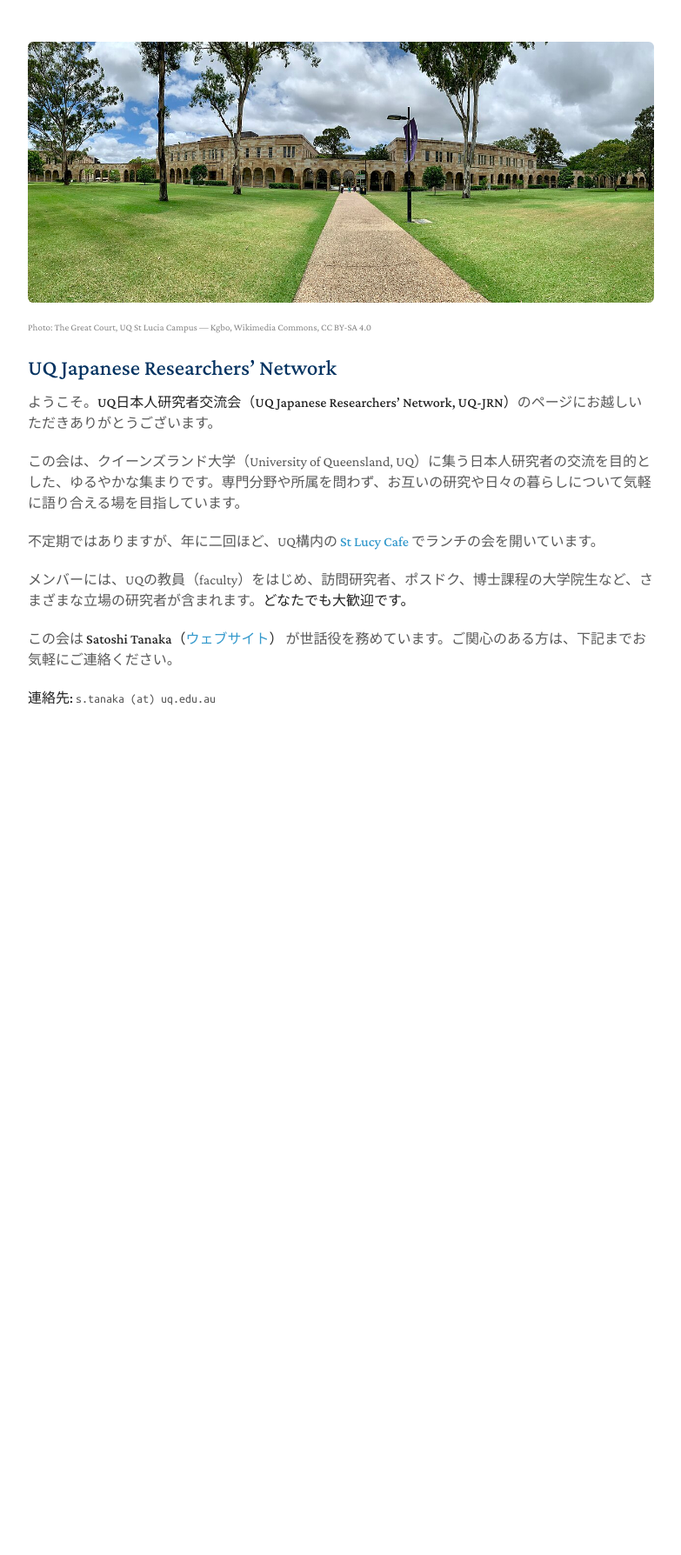
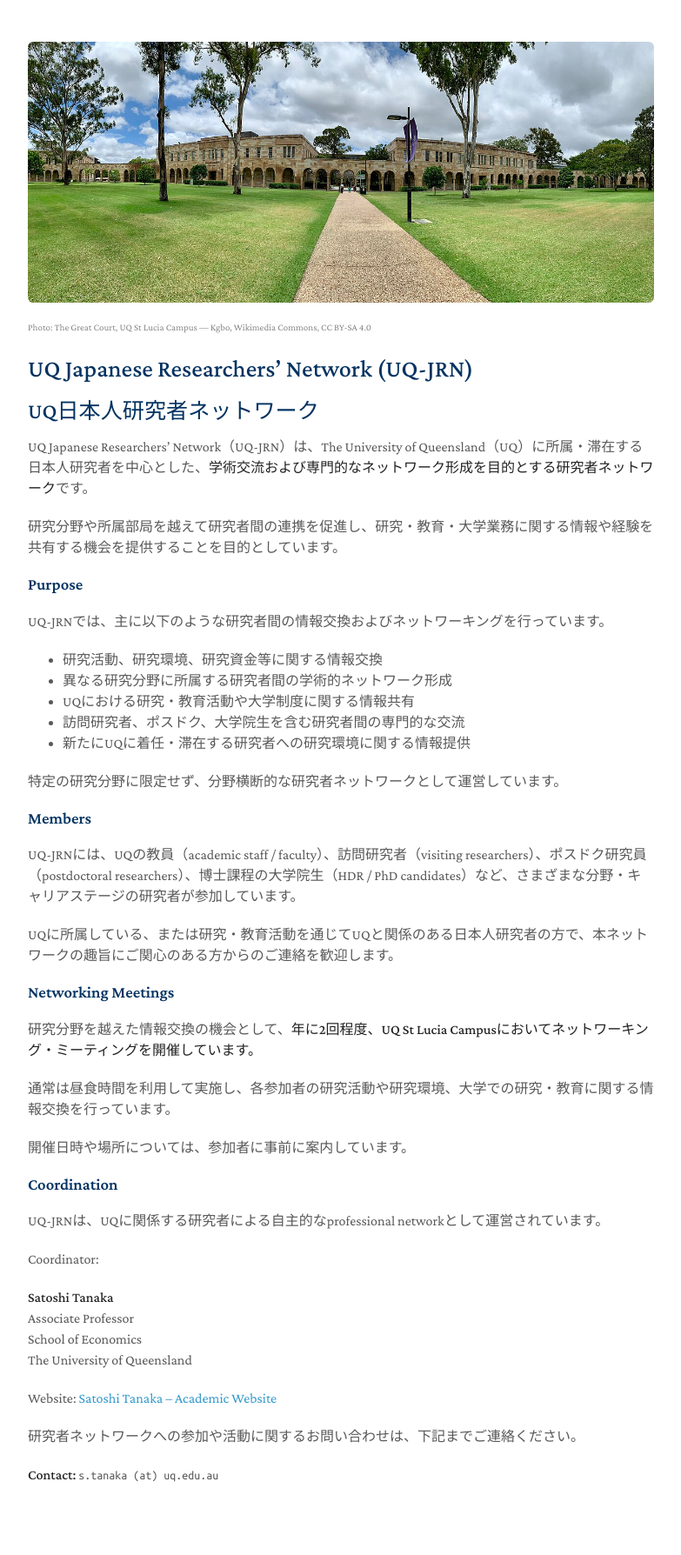
Before and after one commit to econtanaka/econtanaka.github.io, a Jekyll site: the page built from uq-japanese-researchers.md, in a window 1280 px wide. Shown: the whole page at 87% size, without its empty margins (248-1031 px from the left). Built offline with Jekyll 4.4.1, drawn with Linux system fonts in a browser that asks for light colours; before the commit the page ends 900 px from its top, so only the background shows below that.

Commit message:
Rewrite UQ-JRN page as a professional researcher network
Co-Authored-By: Claude Opus 5.5 <noreply@anthropic.com>
Claude-Session: https://claude.ai/code/session_017Mc49J1UZK4yxB5R2Zgkc1

```diff
--- a/_layouts/network.html
+++ b/_layouts/network.html
@@ -6,7 +6,7 @@
     <meta charset="UTF-8">
     <meta http-equiv="X-UA-Compatible" content="IE=edge">
     <meta name="viewport" content="width=device-width, initial-scale=1">
-    <meta name="description" content="UQ Japanese Researchers' Network (UQ-JRN) — クイーンズランド大学（University of Queensland）の日本人研究者交流会">
+    <meta name="description" content="UQ Japanese Researchers' Network (UQ-JRN) — The University of Queensland（UQ）の日本人研究者ネットワーク">
 
     <link rel="icon" media="(prefers-color-scheme:dark)" href="{{ site.favicon_dark }}" type="image/png" />
     <link rel="icon" media="(prefers-color-scheme:light)" href="{{ site.favicon }}" type="image/png" />
--- a/uq-japanese-researchers.md
+++ b/uq-japanese-researchers.md
@@ -5,16 +5,53 @@ layout: network
 <img class="hero" src="./assets/img/uq-great-court.jpg" alt="University of Queensland, Great Court, St Lucia Campus">
 <p class="hero-credit">Photo: The Great Court, UQ St Lucia Campus — Kgbo, <a href="https://commons.wikimedia.org/wiki/File:The_Great_Court,_St_Lucia_Campus,_University_of_Queensland,_Brisbane_02.jpg" rel="noopener">Wikimedia Commons</a>, CC BY-SA 4.0</p>
 
-## UQ Japanese Researchers' Network
+# UQ Japanese Researchers’ Network (UQ-JRN)
 
-ようこそ。**UQ日本人研究者交流会（UQ Japanese Researchers' Network, UQ-JRN）**のページにお越しいただきありがとうございます。
+## UQ日本人研究者ネットワーク
 
-この会は、クイーンズランド大学（University of Queensland, UQ）に集う日本人研究者の交流を目的とした、ゆるやかな集まりです。専門分野や所属を問わず、お互いの研究や日々の暮らしについて気軽に語り合える場を目指しています。
+UQ Japanese Researchers’ Network（UQ-JRN）は、The University of Queensland（UQ）に所属・滞在する日本人研究者を中心とした、**学術交流および専門的なネットワーク形成を目的とする研究者ネットワーク**です。
 
-不定期ではありますが、年に二回ほど、UQ構内の **[St Lucy Cafe](https://www.saintlucy.com.au/)** でランチの会を開いています。
+研究分野や所属部局を越えて研究者間の連携を促進し、研究・教育・大学業務に関する情報や経験を共有する機会を提供することを目的としています。
 
-メンバーには、UQの教員（faculty）をはじめ、訪問研究者、ポスドク、博士課程の大学院生など、さまざまな立場の研究者が含まれます。**どなたでも大歓迎です。**
+### Purpose
 
-この会は **Satoshi Tanaka（[ウェブサイト](./index.html)）** が世話役を務めています。ご関心のある方は、下記までお気軽にご連絡ください。
+UQ-JRNでは、主に以下のような研究者間の情報交換およびネットワーキングを行っています。
 
-**連絡先:** <email>s.tanaka (at) uq.edu.au</email>
+- 研究活動、研究環境、研究資金等に関する情報交換
+- 異なる研究分野に所属する研究者間の学術的ネットワーク形成
+- UQにおける研究・教育活動や大学制度に関する情報共有
+- 訪問研究者、ポスドク、大学院生を含む研究者間の専門的な交流
+- 新たにUQに着任・滞在する研究者への研究環境に関する情報提供
+
+特定の研究分野に限定せず、分野横断的な研究者ネットワークとして運営しています。
+
+### Members
+
+UQ-JRNには、UQの教員（academic staff / faculty）、訪問研究者（visiting researchers）、ポスドク研究員（postdoctoral researchers）、博士課程の大学院生（HDR / PhD candidates）など、さまざまな分野・キャリアステージの研究者が参加しています。
+
+UQに所属している、または研究・教育活動を通じてUQと関係のある日本人研究者の方で、本ネットワークの趣旨にご関心のある方からのご連絡を歓迎します。
+
+### Networking Meetings
+
+研究分野を越えた情報交換の機会として、**年に2回程度、UQ St Lucia Campusにおいてネットワーキング・ミーティングを開催しています。**
+
+通常は昼食時間を利用して実施し、各参加者の研究活動や研究環境、大学での研究・教育に関する情報交換を行っています。
+
+開催日時や場所については、参加者に事前に案内しています。
+
+### Coordination
+
+UQ-JRNは、UQに関係する研究者による自主的なprofessional networkとして運営されています。
+
+Coordinator:
+
+**Satoshi Tanaka**
+Associate Professor
+School of Economics
+The University of Queensland
+
+Website: [Satoshi Tanaka – Academic Website](./index.html)
+
+研究者ネットワークへの参加や活動に関するお問い合わせは、下記までご連絡ください。
+
+**Contact:** <email>s.tanaka (at) uq.edu.au</email>
```
